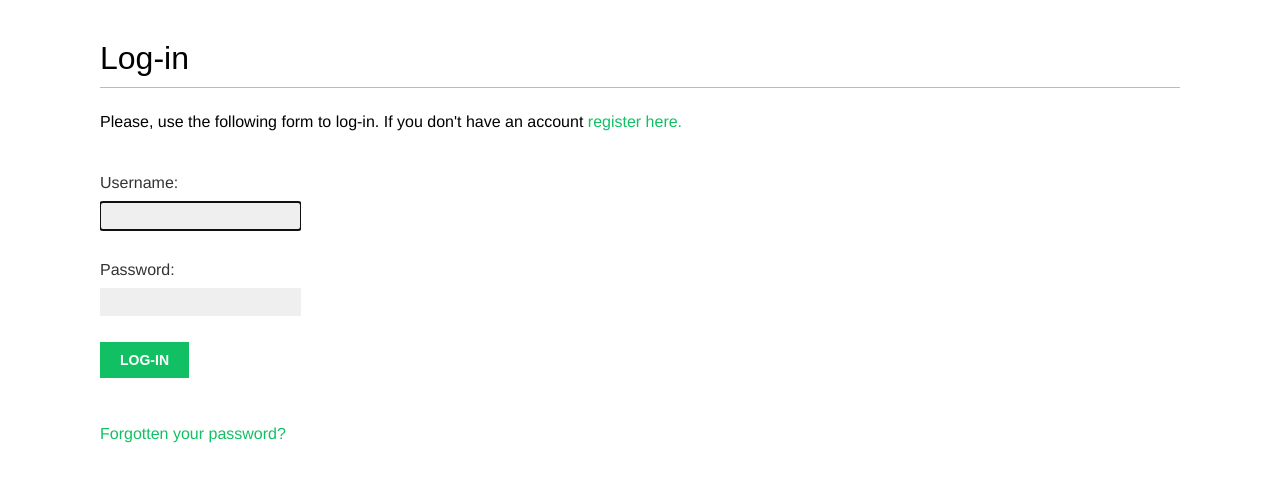
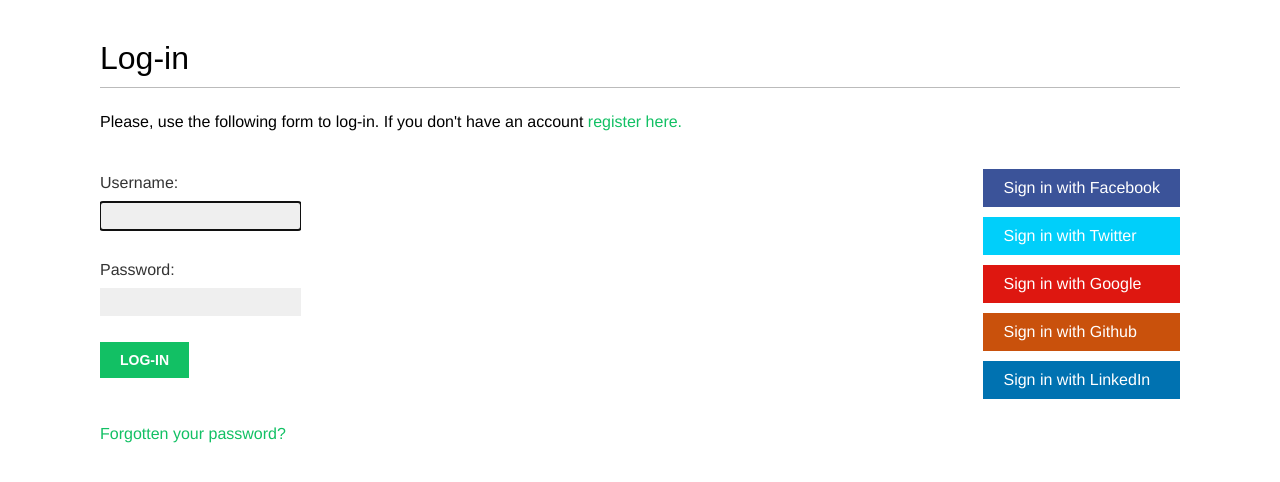
Before and after one commit to praise002/Social-website, a Django app: page /account/login/ in a window 1280 px wide. Shown: the part 47-529 px from the top of the page. Run offline with Django 4.2, Linux system fonts and the light colour scheme; some web fonts are replaced.

Commit message:
Social authentication

```diff
--- a/account/static/css/base.css
+++ b/account/static/css/base.css
@@ -190,6 +190,8 @@ ul.messages li a.close {
 .social li.facebook { background:#3b5399; }
 .social li.twitter { background:#00cffa; }
 .social li.google { background:#de1710; }
+.social li.github { background: #c9510c; }
+.social li.linkedin { background:  #0072b1; }
 
 
 /* images */
--- a/account/templates/registration/login.html
+++ b/account/templates/registration/login.html
@@ -26,4 +26,23 @@
             <a href="{% url 'password_reset' %}">Forgotten your password?</a>
         </p>
     </div>
+    <div class="social">
+        <ul>
+            <li class="facebook">
+                <a href="{% url 'social:begin' 'facebook' %}">Sign in with Facebook</a>
+            </li>
+            <li class="twitter">
+                <a href="{% url 'social:begin' 'twitter' %}">Sign in with Twitter</a>
+            </li>
+            <li class="google">
+                <a href="{% url 'social:begin' 'google-oauth2' %}">Sign in with Google</a>
+            </li>
+            <li class="github">
+                <a href="{% url 'social:begin' 'github' %}">Sign in with Github</a>
+            </li>
+            <li class="linkedin">
+                <a href="{% url 'social:begin' 'linkedin-oauth2' %}">Sign in with LinkedIn</a>
+            </li>
+        </ul>
+    </div>
 {% endblock %}
--- a/bookmarks/urls.py
+++ b/bookmarks/urls.py
@@ -21,6 +21,7 @@ from django.conf.urls.static import static
 urlpatterns = [
     path('admin/', admin.site.urls),
     path('account/', include('account.urls')),
+    path('social-auth/', include('social_django.urls', namespace='social')),
 ]
 
 if settings.DEBUG:
```
Also changed, not shown: bookmarks/settings.py (+24 -1 lines), README.md, account/migrations/0008_alter_profile_photo.py (added), account/models.py (line endings or trailing spaces), db.sqlite3, media/images/profile2.png (added), 3 other files.
